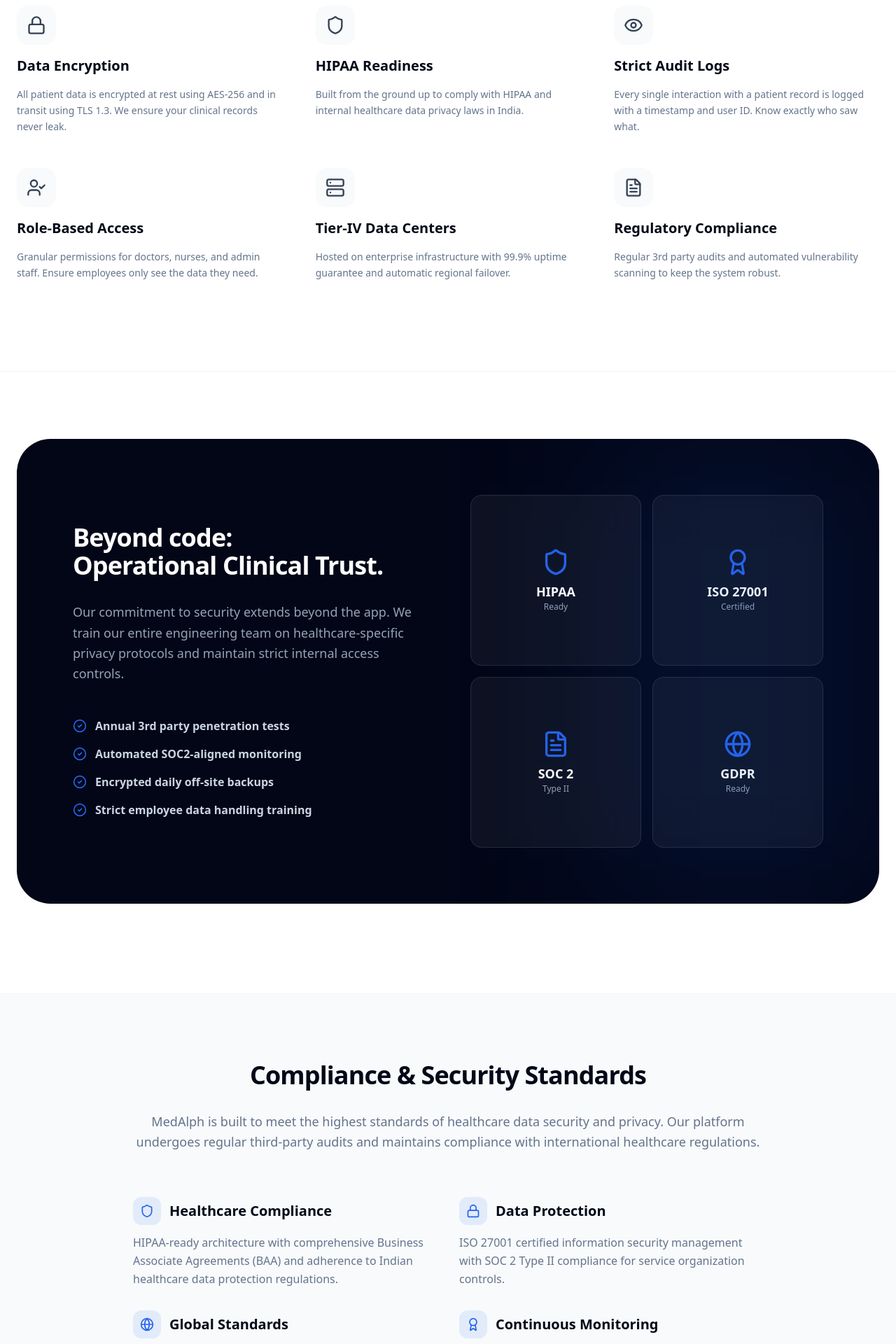
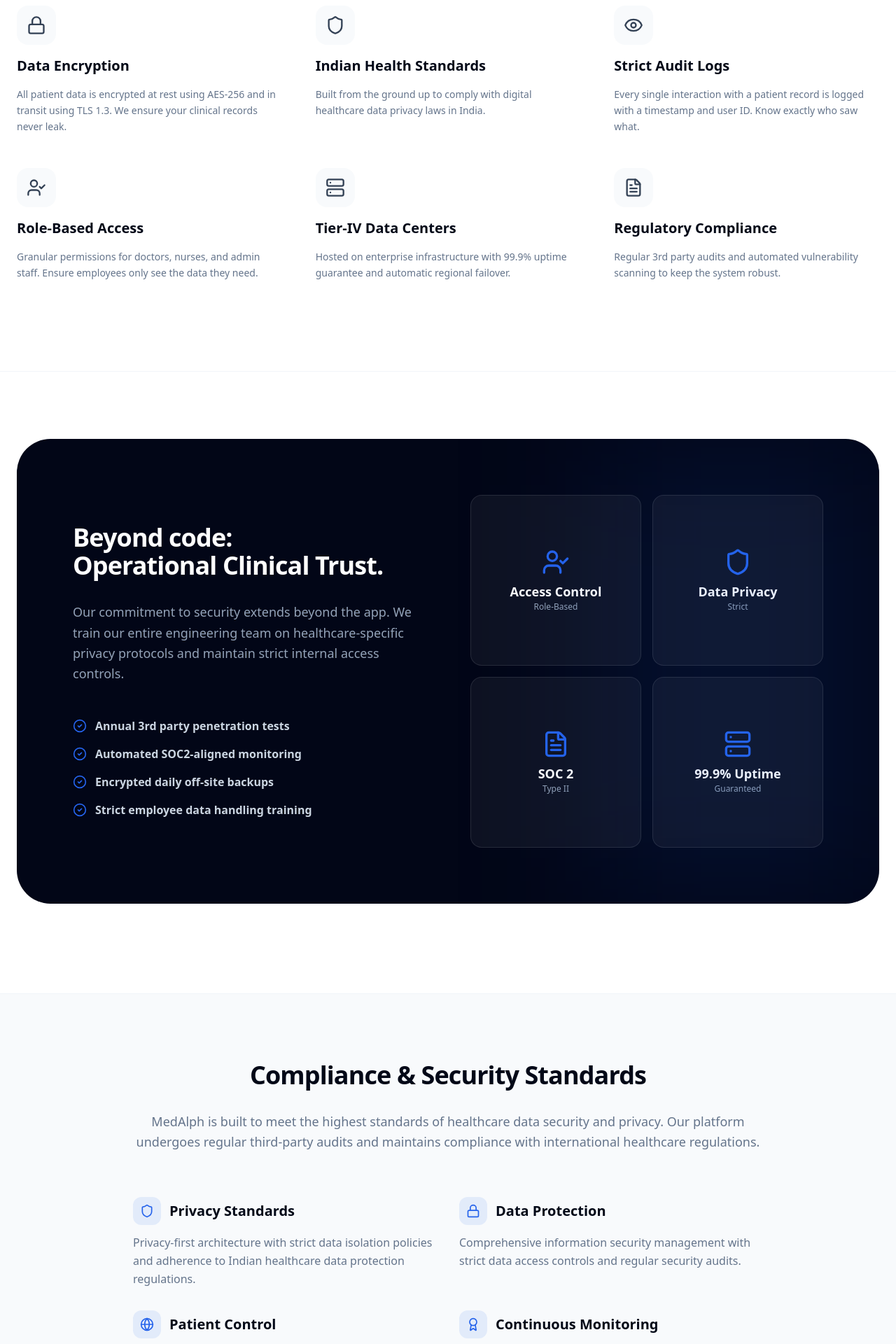
Before and after one commit to Med-alph/website_frontend, a React (Vite) app: page /security in a window 1280 px wide. Shown: the part 600-2520 px from the top of the page at 70% size. Built offline with nearby package versions, Linux system fonts and the light colour scheme.

Commit message:
removed iso and updated contact no

```diff
--- a/src/components/Footer.jsx
+++ b/src/components/Footer.jsx
@@ -86,7 +86,7 @@ const Footer = () => {
                             </li>
                             <li className="flex items-center gap-3">
                                 <Phone className="w-5 h-5 text-primary shrink-0" />
-                                <span className="text-slate-400">+91 12345 67890</span>
+                                <span className="text-slate-400">+91 63695 45178</span>
                             </li>
                             <li className="flex items-center gap-3">
                                 <Mail className="w-5 h-5 text-primary shrink-0" />
--- a/src/pages/Contact.jsx
+++ b/src/pages/Contact.jsx
@@ -80,7 +80,7 @@ const Contact = () => {
             <div className="space-y-8">
               {[
                 { icon: Mail, label: "Email us", value: "support@medalph.com" },
-                { icon: Phone, label: "Call our team", value: "+91 12345 67890" },
+                { icon: Phone, label: "Call our team", value: "+91 63695 45178" },
                 { icon: MapPin, label: "Visit us", value: "Coimbatore, TN, India" }
               ].map((item, i) => (
                 <motion.div
--- a/src/pages/Home.jsx
+++ b/src/pages/Home.jsx
@@ -297,7 +297,7 @@ const Home = () => {
 
             <div className="grid grid-cols-1 sm:grid-cols-2 lg:grid-cols-4 gap-8 w-full">
               {[
-                { label: "ISO 27001", detail: "Information Security Management System certified.", icon: Shield },
+                { label: "Privacy Focused", detail: "Built with privacy-by-design principles to protect patient confidentiality.", icon: Shield },
                 { label: "Data Encryption", detail: "End-to-end encryption for all patient and clinical data.", icon: Shield },
                 { label: "99.9% Uptime", detail: "Tier-4 data centers ensuring your clinic never stops.", icon: Zap },
                 { label: "Role-Based Access", detail: "Strict audit logs for every interaction with patient files.", icon: Users },
--- a/src/pages/PrivacyPolicy.jsx
+++ b/src/pages/PrivacyPolicy.jsx
@@ -225,7 +225,7 @@ const PrivacyPolicy = () => {
                         <div className="flex flex-col items-center gap-2 text-muted-foreground">
                             <p className="font-semibold text-slate-900 dark:text-white">MedAlph Healthcare Solutions</p>
                             <p>Email: privacy@medalph.com</p>
-                            <p>Phone: +91 12345 67890</p>
+                            <p>Phone: +91 63695 45178</p>
                             <p>Address: Coimbatore, Tamil Nadu, India</p>
                         </div>
                     </motion.div>
--- a/src/pages/Security.jsx
+++ b/src/pages/Security.jsx
@@ -29,8 +29,8 @@ const Security = () => {
             color: "bg-blue-500"
         },
         {
-            title: "HIPAA Readiness",
-            desc: "Built from the ground up to comply with HIPAA and internal healthcare data privacy laws in India.",
+            title: "Indian Health Standards",
+            desc: "Built from the ground up to comply with digital healthcare data privacy laws in India.",
             icon: Shield,
             color: "bg-indigo-500"
         },
@@ -162,10 +162,10 @@ const Security = () => {
                             </div>
                             <div className="grid grid-cols-2 gap-4">
                                 {[
-                                    { label: "HIPAA", subtitle: "Ready", icon: Shield },
-                                    { label: "ISO 27001", subtitle: "Certified", icon: Award },
+                                    { label: "Access Control", subtitle: "Role-Based", icon: UserCheck },
+                                    { label: "Data Privacy", subtitle: "Strict", icon: Shield },
                                     { label: "SOC 2", subtitle: "Type II", icon: FileText },
-                                    { label: "GDPR", subtitle: "Ready", icon: Globe }
+                                    { label: "99.9% Uptime", subtitle: "Guaranteed", icon: Server }
                                 ].map((cert, i) => (
                                     <motion.div
                                         key={i}
@@ -219,10 +219,10 @@ const Security = () => {
                                     <div className="w-10 h-10 rounded-xl bg-primary/10 flex items-center justify-center">
                                         <Shield className="w-5 h-5 text-primary" />
                                     </div>
-                                    <h3 className="text-xl font-semibold">Healthcare Compliance</h3>
+                                    <h3 className="text-xl font-semibold">Privacy Standards</h3>
                                 </div>
                                 <p className="text-muted-foreground leading-relaxed">
-                                    HIPAA-ready architecture with comprehensive Business Associate Agreements (BAA)
+                                    Privacy-first architecture with strict data isolation policies
                                     and adherence to Indian healthcare data protection regulations.
                                 </p>
                             </motion.div>
@@ -241,8 +241,8 @@ const Security = () => {
                                     <h3 className="text-xl font-semibold">Data Protection</h3>
                                 </div>
                                 <p className="text-muted-foreground leading-relaxed">
-                                    ISO 27001 certified information security management with SOC 2 Type II compliance
-                                    for service organization controls.
+                                    Comprehensive information security management with strict data access controls
+                                    and regular security audits.
                                 </p>
                             </motion.div>
 
@@ -257,10 +257,10 @@ const Security = () => {
                                     <div className="w-10 h-10 rounded-xl bg-primary/10 flex items-center justify-center">
                                         <Globe className="w-5 h-5 text-primary" />
                                     </div>
-                                    <h3 className="text-xl font-semibold">Global Standards</h3>
+                                    <h3 className="text-xl font-semibold">Patient Control</h3>
                                 </div>
                                 <p className="text-muted-foreground leading-relaxed">
-                                    GDPR-ready data handling practices with support for data portability, right to erasure,
+                                    Full support for patient consent management, data portability,
                                     and transparent privacy policies.
                                 </p>
                             </motion.div>
--- a/src/pages/TermsOfService.jsx
+++ b/src/pages/TermsOfService.jsx
@@ -319,7 +319,7 @@ const TermsOfService = () => {
                         <div className="flex flex-col items-center gap-2 text-muted-foreground">
                             <p className="font-semibold text-slate-900 dark:text-white">MedAlph Healthcare Solutions</p>
                             <p>Email: legal@medalph.com</p>
-                            <p>Phone: +91 12345 67890</p>
+                            <p>Phone: +91 63695 45178</p>
                             <p>Address: Coimbatore, Tamil Nadu, India</p>
                         </div>
                     </motion.div>
```
